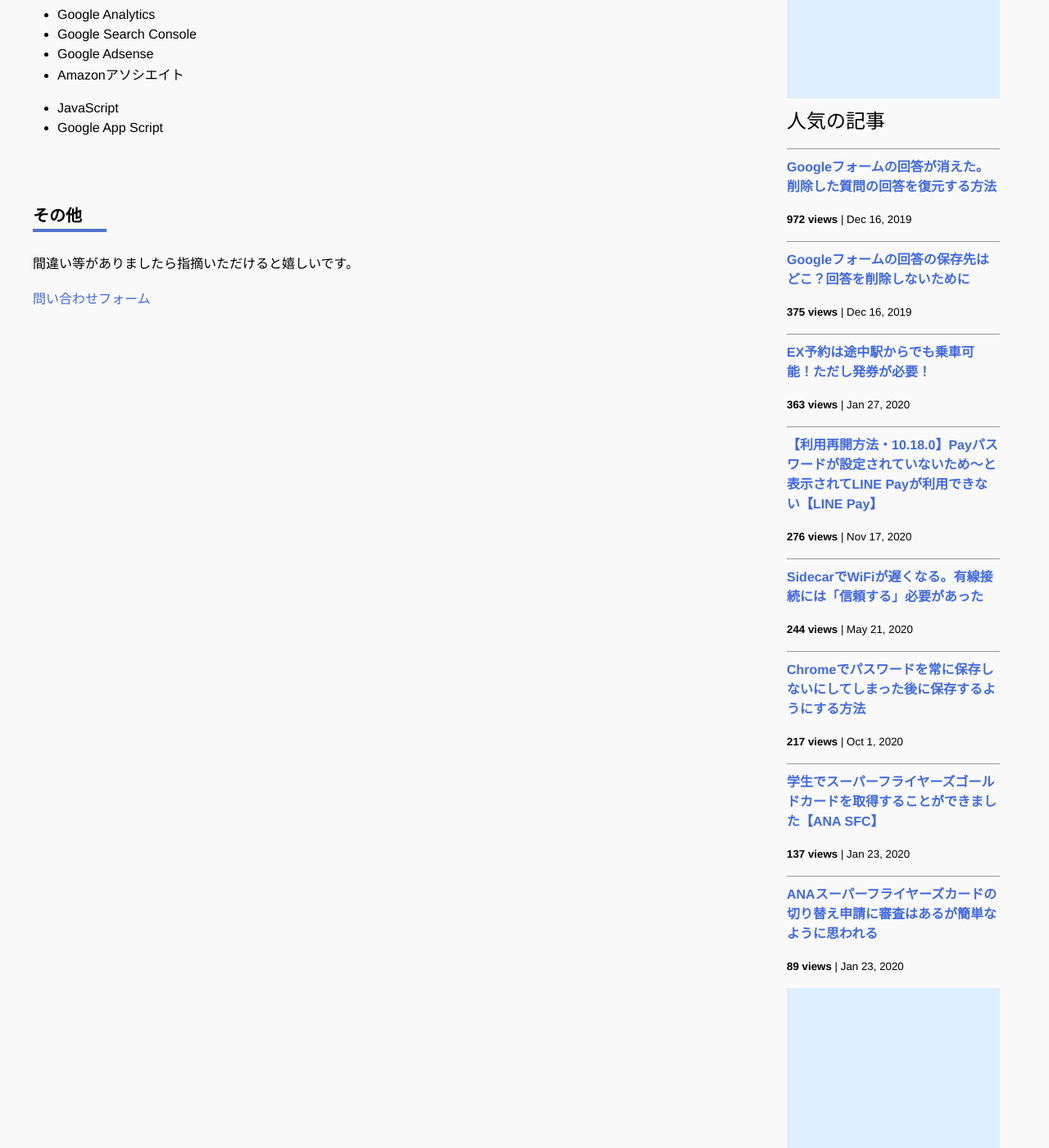
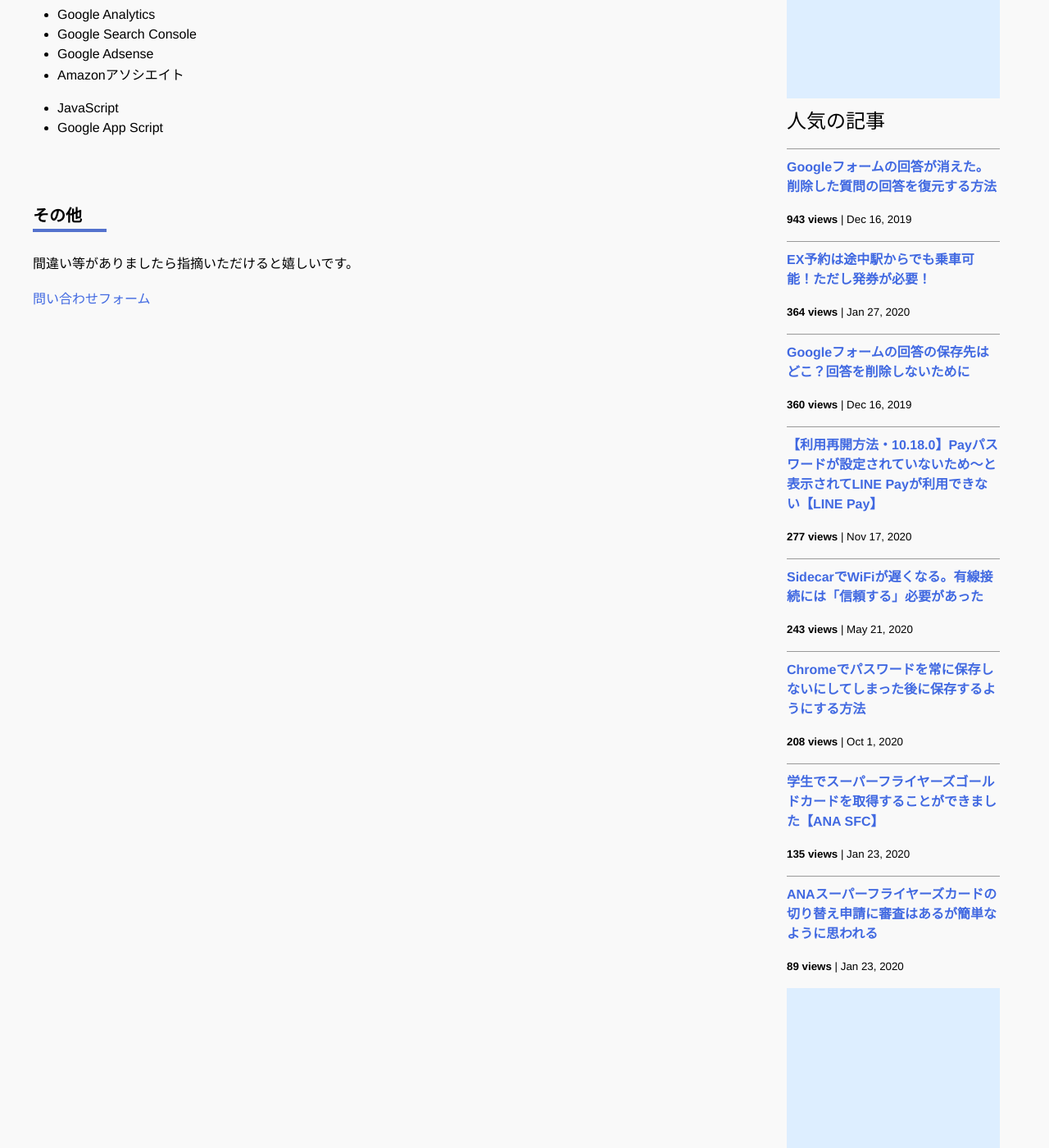
Before and after one commit to iwanaminami/shoyaiwaname, a Jekyll site: the page built from about.markdown, in a window 1280 px wide and 1400 px high, scrolled down 693 px. Shown: the whole window at 82% size. Built offline with Jekyll 4.4.1, drawn with Linux system fonts in a browser that asks for light colours; nearby versions of some CDN libraries; comment, search, counter and statistics services are not loaded.

Commit message:
a new commit message

```diff
--- a/_data/popularposts.yml
+++ b/_data/popularposts.yml
@@ -1,17 +1,17 @@
 side:
-  - view: 972
+  - view: 943
     url: /2019/12/16/restore-googleform.html
-  - view: 375
+  - view: 364
+    url: /2020/01/27/ex-rideontheway.html
+  - view: 360
     url: /2019/12/16/googleform-answers.html
-  - view: 363
-    url: /2020/01/27/ex-rideontheway.html
-  - view: 276
+  - view: 277
     url: /2020/11/17/linepay.html
-  - view: 244
+  - view: 243
     url: /2020/05/21/sidecar-via-cable.html
-  - view: 217
+  - view: 208
     url: /2020/10/01/googlepassword.html
-  - view: 137
+  - view: 135
     url: /2020/01/23/sfcgold.html
   - view: 89
     url: /2020/01/23/sfc-judge.html
```
